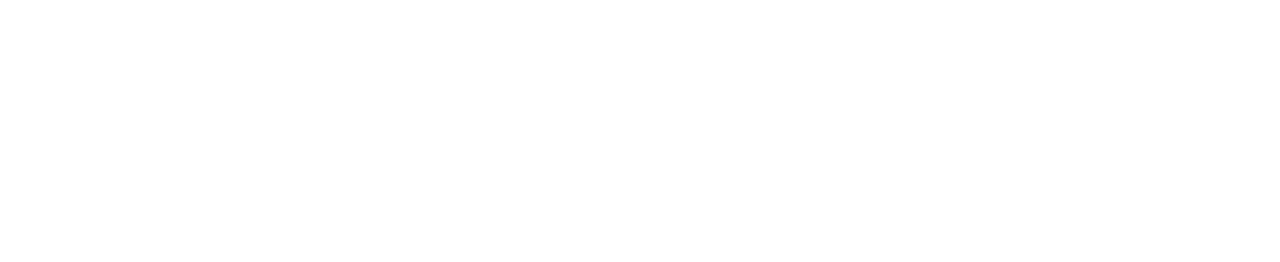
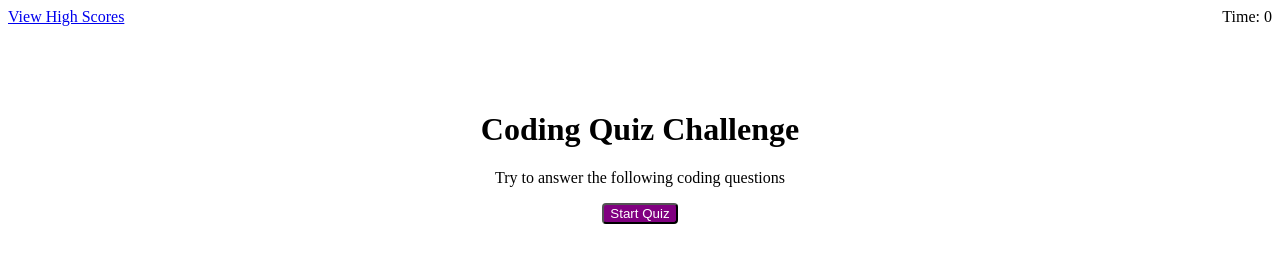
Before and after one commit to hnava47/CodeQuizH4, a plain HTML site: page index.html in a window 1280 px wide. Drawn offline with nearby package versions, Linux system fonts and the light colour scheme.

Commit message:
Added navigation header and primary page

```diff
--- a/assets/css/style.css
+++ b/assets/css/style.css
@@ -0,0 +1,19 @@
+#high-score {
+    display: inline-block;
+    text-align: left;
+}
+
+#timer {
+    float: right;
+}
+
+#title {
+    padding-top: 5%;
+    text-align: center;
+}
+
+.button {
+    background-color: purple;
+    color: white;
+    border-radius: 4px;
+}
--- a/assets/js/script.js
+++ b/assets/js/script.js
@@ -0,0 +1 @@
+var rootEl = $("#root");
--- a/index.html
+++ b/index.html
@@ -3,9 +3,20 @@
     <head>
         <meta charset="utf-8" />
         <title></title>
-        <link rel="stylesheet" href="./assets/css/style.css" />
+        <link rel="stylesheet" type="text/css" href="./assets/css/style.css" />
     </head>
-    <body>
+    <body class="body-content">
+        <nav>
+            <div id="high-score">
+                <a href="http://">View High Scores</a>
+            </div>
+            <div id="timer">Time: 0</div>
+        </nav>
+        <div id="title">
+            <h1>Coding Quiz Challenge</h1>
+            <p>Try to answer the following coding questions</p>
+            <button class="button" id="start-button">Start Quiz</button>
+        </div>
         <div class="m-5" id="root"></div>
 
         <script src="https://code.jquery.com/jquery-3.6.0.min.js" integrity="sha256-/xUj+3OJU5yExlq6GSYGSHk7tPXikynS7ogEvDej/m4=" crossorigin="anonymous"></script>
```
